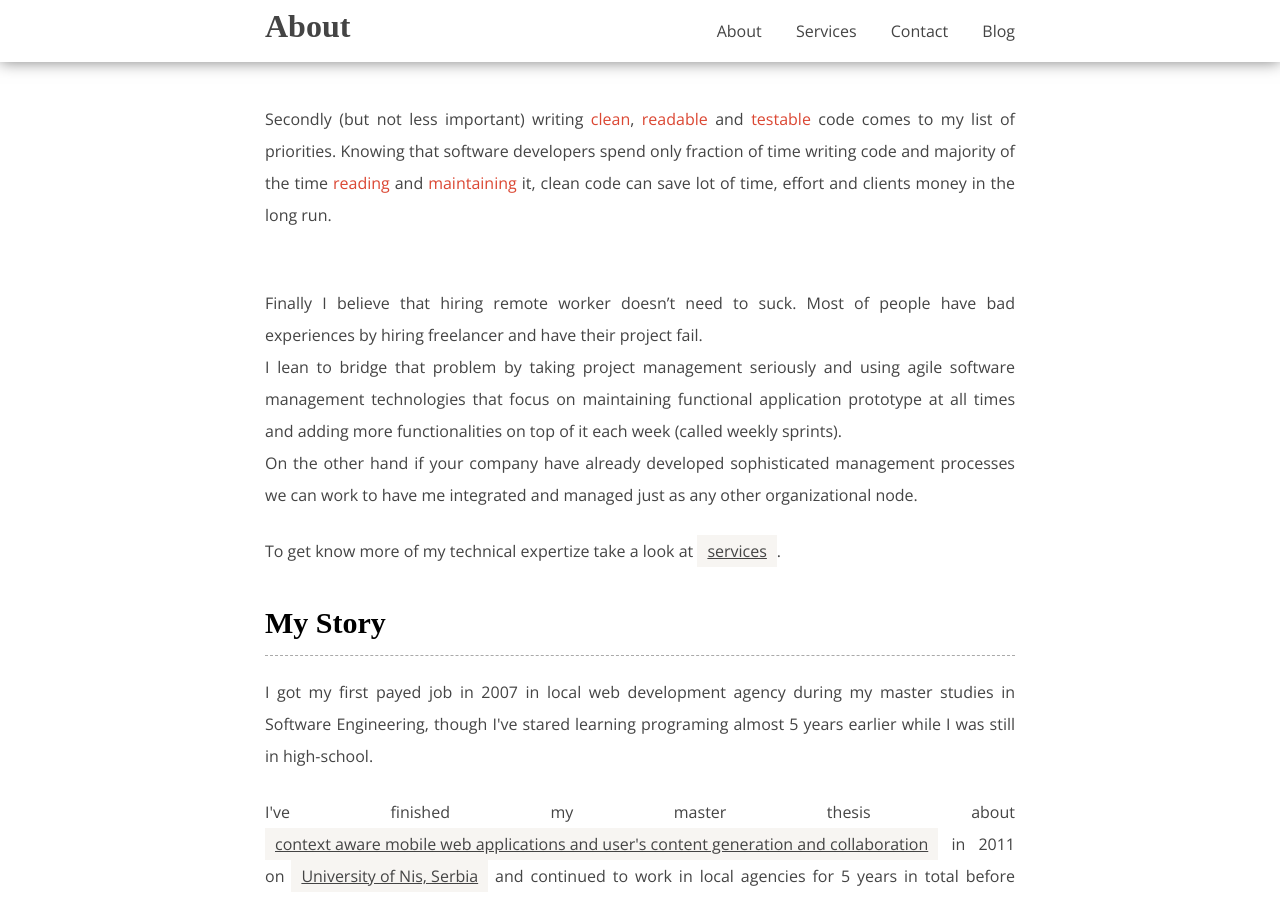
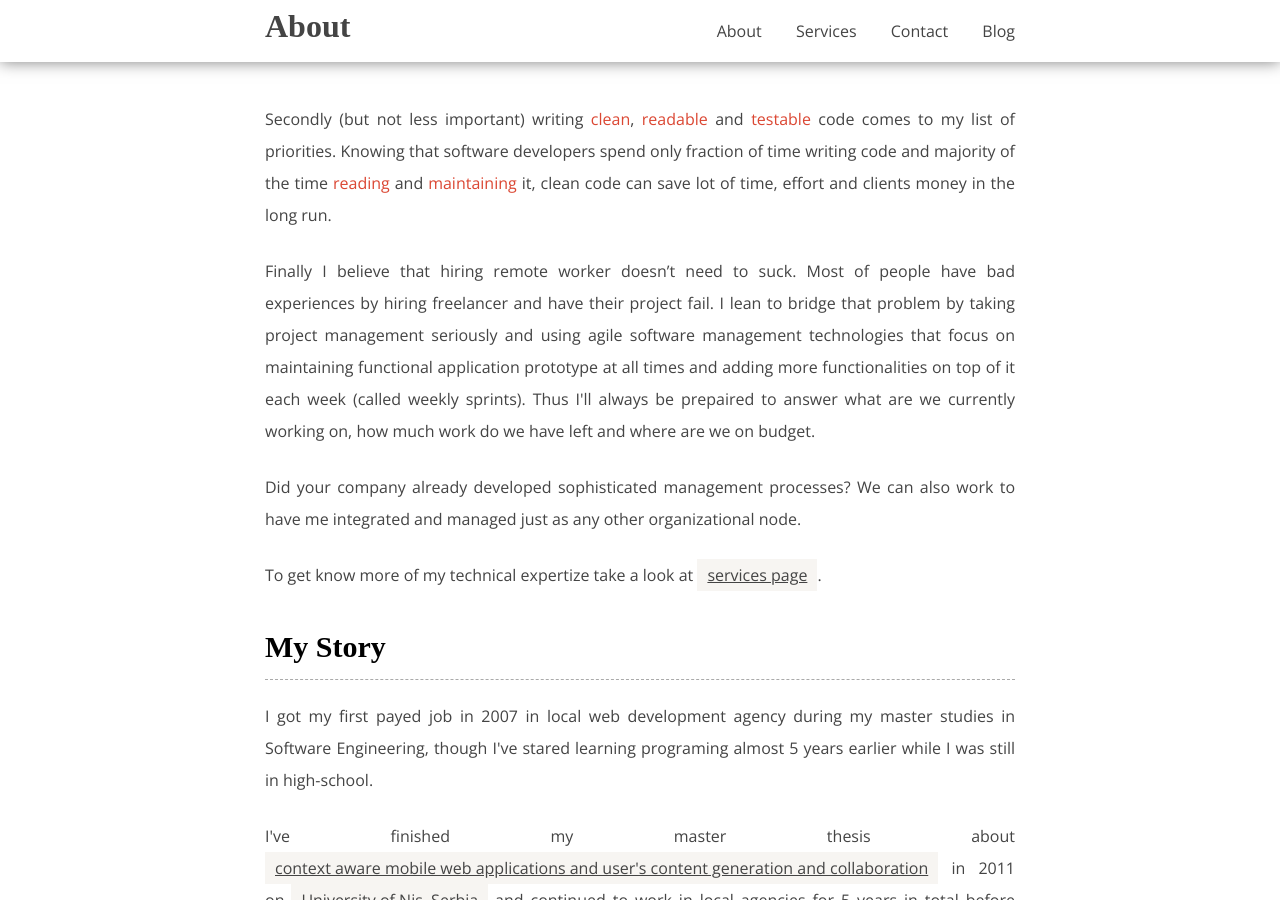
Before and after one commit to borivojevic/borivojevic.github.com, a Jekyll site: the page built from index.html, in a window 1280 px wide and 900 px high, scrolled down 720 px. Built offline with Jekyll 4.4.1, drawn with Linux system fonts in a browser that asks for light colours; some web fonts are replaced; Markdown is read by kramdown in place of the engine named in the settings.

Commit message:
Fix copy

```diff
--- a/index.html
+++ b/index.html
@@ -11,14 +11,16 @@
 			<h1>My Work</h1>
 			<p>Programming is about <b>communication</b> as much it is about <b>writing a code</b>. Good software developer needs to know how to recognize what the actual problem is, communicate requirements and business goals before turning them into language of machines. My development process focuses on <b>frequent and clear communication</b> with clients in order to <b>understand</b> which problems they have and help them <b>define goals</b> before we sit to the drawing board to design the actual solution.</p><br>
 
-			<p>Secondly (but not less important) writing <b>clean</b>, <b>readable</b> and <b>testable</b> code comes to my list of priorities. Knowing that software developers spend only fraction of time writing code and majority of the time <b>reading</b> and <b>maintaining</b> it, clean code can save lot of time, effort and clients money in the long run.</p><br>
+			<p>Secondly (but not less important) writing <b>clean</b>, <b>readable</b> and <b>testable</b> code comes to my list of priorities. Knowing that software developers spend only fraction of time writing code and majority of the time <b>reading</b> and <b>maintaining</b> it, clean code can save lot of time, effort and clients money in the long run.</p>
 
-			<p>Finally I believe that hiring remote worker doesn’t need to suck. Most of people have bad experiences by hiring freelancer and have their project fail.<br>
-			I lean to bridge that problem by taking project management seriously and using agile software management technologies that focus on maintaining functional application prototype at all times and adding more functionalities on top of it each week (called weekly sprints).<br>
-			On the other hand if your company have already developed sophisticated management processes we can work to have me integrated and managed just as any other organizational node.
+			<p>Finally I believe that hiring remote worker doesn’t need to suck. Most of people have bad experiences by hiring freelancer and have their project fail.
+			I lean to bridge that problem by taking project management seriously and using agile software management technologies that focus on maintaining functional application prototype at all times and adding more functionalities on top of it each week (called weekly sprints). Thus I'll always be prepaired to answer what are we currently working on, how much work do we have left and where are we on budget.<br>
+			<p>
+
+			<p>Did your company already developed sophisticated management processes? We can also work to have me integrated and managed just as any other organizational node.
 			</p>
 
-			<p>To get know more of my technical expertize take a look at <a href="#">services</a>.</p>
+			<p>To get know more of my technical expertize take a look at <a href="#">services page</a>.</p>
 		</section>
 
 		<section>
```
